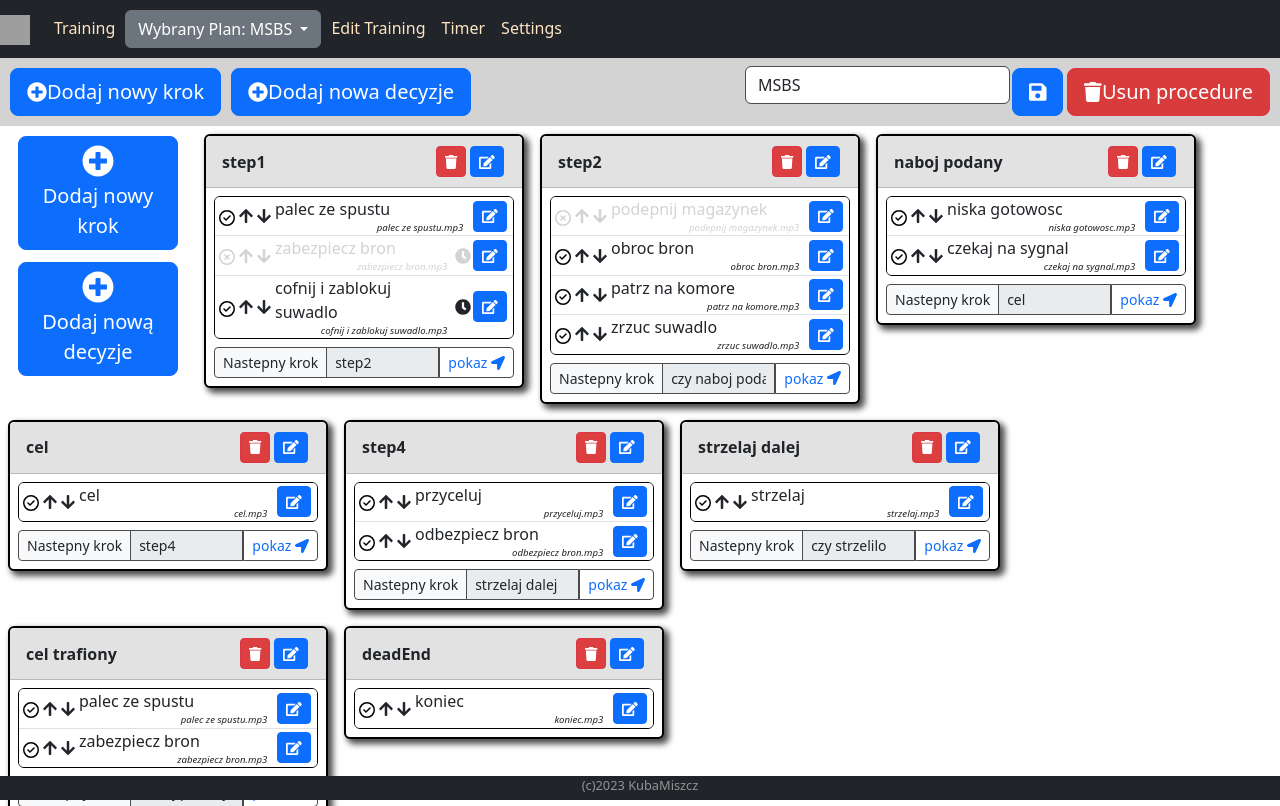
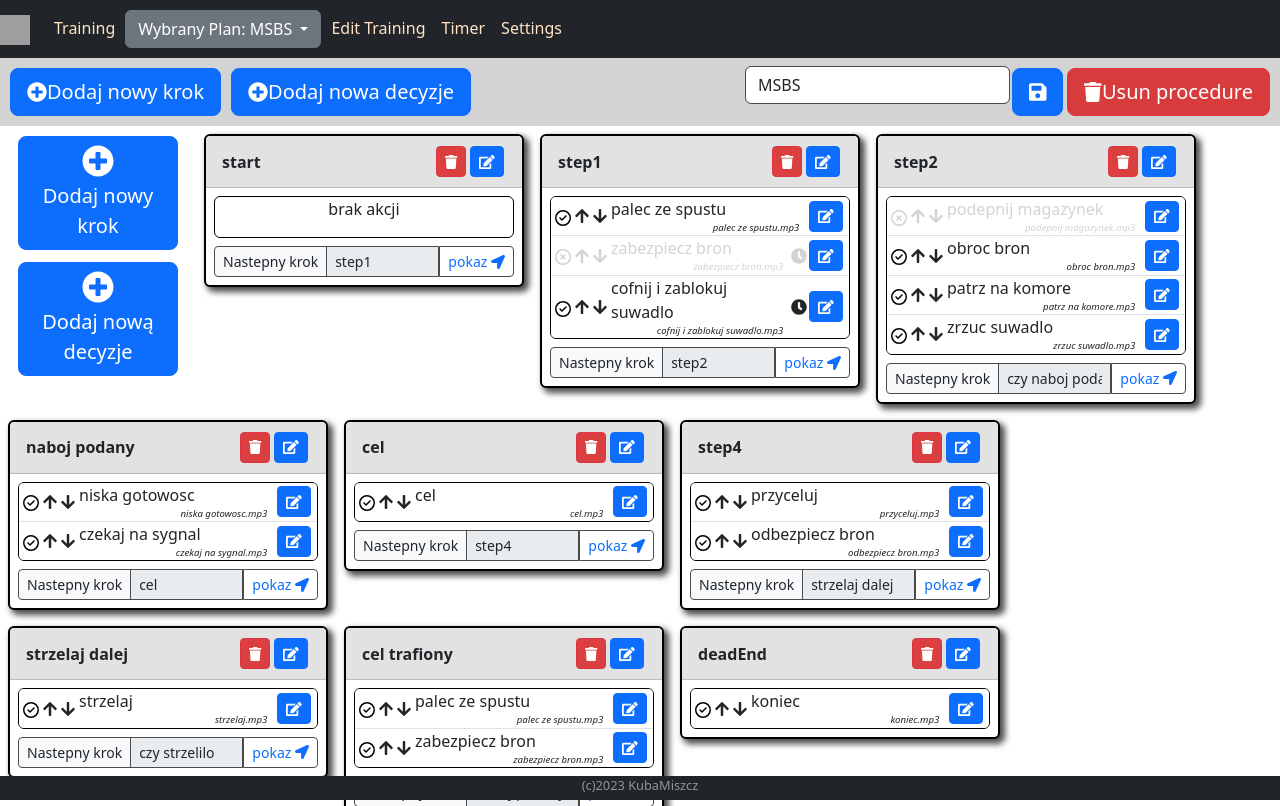
Before and after one commit to KubaMiszcz/ShootingTrainer, an Angular app: page /edit-procedure-tab in a window 1280 px wide. Built offline with nearby package versions, Linux system fonts and the light colour scheme; grey boxes are pictures that could not be loaded.

Commit message:
some changes

```diff
--- a/src/app/components/edit-stage-modal/edit-stage-modal.component.html
+++ b/src/app/components/edit-stage-modal/edit-stage-modal.component.html
@@ -18,11 +18,14 @@
     <div class="card-body">
 
         <div class="card no-box-shadow mb-3">
-            <div class="list-group list-group-flush">
+            <div *ngIf="let action of stage.actions?.length" class="list-group list-group-flush">
                 <app-action-row *ngFor="let action of stage.actions" [action]="action" [showDelete]="true"
                     (delete)="deleteAction($event)"
                     class="list-group-item p-0"></app-action-row>
             </div>
+            <button type="button" name="" id="" class="btn btn-sm btn-primary btn-block">
+                <i class="fa fa-plus-circle" aria-hidden="true"></i>
+                Dodaj Akcje</button>
         </div>
 
         <div class="input-group input-group mb-3">
--- a/src/app/components/stage-tile/stage-tile.component.html
+++ b/src/app/components/stage-tile/stage-tile.component.html
@@ -1,4 +1,5 @@
-<div *ngIf="stage.actions.length" class="card stage-card m-2 highlight-border"
+<!-- <div *ngIf="stage.actions.length" class="card stage-card m-2 highlight-border" -->
+<div  class="card stage-card m-2 highlight-border"
     [ngClass]="{'highlight-border' : isHighlighted}">
 
     <div class="card-header" [ngClass]="{'highlight-background' : isHighlighted}">
@@ -16,12 +17,17 @@
     </div>
 
     <div class="card-body p-2">
-        <div class="card no-box-shadow">
+        <div *ngIf="stage.actions?.length" class="card no-box-shadow">
             <div class="list-group list-group-flush">
                     <app-action-row *ngFor="let action of stage.actions" [action]="action"
                         class="list-group-item p-0"></app-action-row>
             </div>
         </div>
+        <div *ngIf="!stage.actions?.length" class="card no-box-shadow d-flex align-items-center">
+            <p >brak akcji</p>
+        </div>
+
+
 
         <div *ngIf="stage.nextBlockName" class="input-group input-group-sm mt-2">
             <span class="input-group-text" id="basic-addon1">Nastepny krok</span>
--- /dev/null
+++ b/src/app/models/enums.ts
@@ -0,0 +1,4 @@
+export enum OrderDirectionEnum {
+  UP,
+  DOWN,
+}
```
